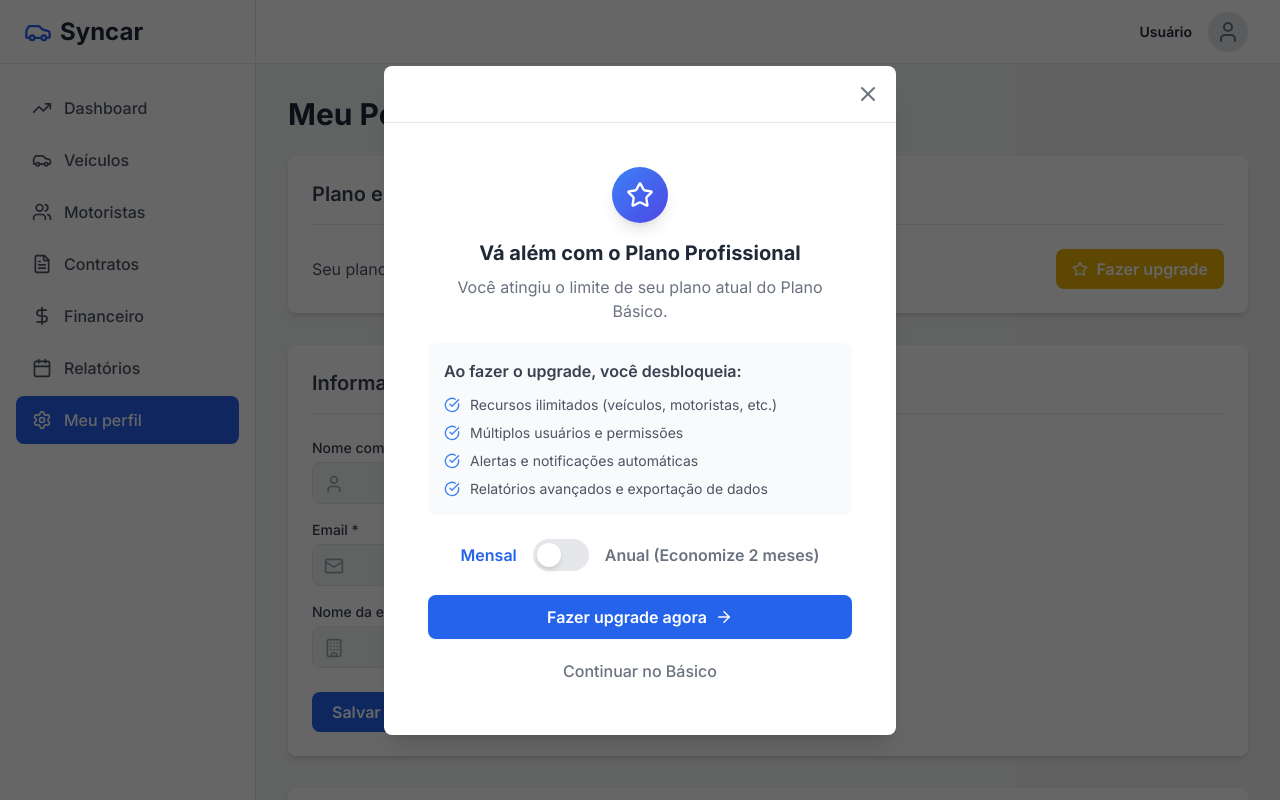
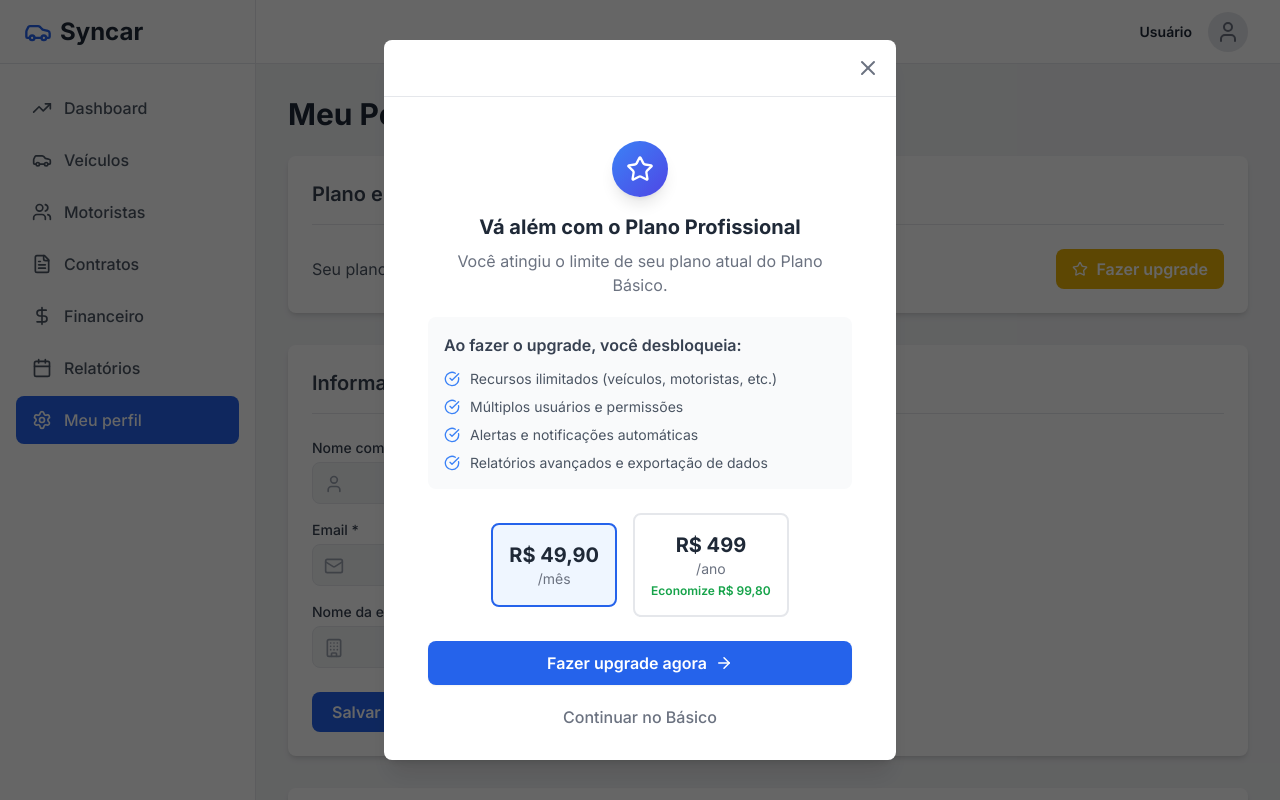
Before and after one commit to matheustrres/syncar-node-app, a Next.js app: page /dashboard/profile in a window 1280 px wide. Both pictures are taken after a click on the button "Fazer upgrade". Shown: the top 800 px of the page. Built offline with nearby package versions, Linux system fonts and the light colour scheme; no server answers.

Commit message:
fix: adjust stripe webhook data fetching & upgrade modal data showed

```diff
--- a/src/app/api/stripe/webhooks/route.ts
+++ b/src/app/api/stripe/webhooks/route.ts
@@ -48,7 +48,7 @@ export async function POST(req: Request) {
         stripeCustomerId: subscription.customer as string,
       },
     });
-    if (user && user.plan !== "PROFESSIONAL") {
+    if (user) {
       await prisma.user.update({
         where: { id: user.id },
         data: { plan: "PROFESSIONAL" },
--- a/src/app/dashboard/drivers/DriversClientPage.tsx
+++ b/src/app/dashboard/drivers/DriversClientPage.tsx
@@ -367,6 +367,9 @@ export default function DriversClientPage({
         isOpen={isUpgradeModalOpen}
         onClose={() => setIsUpgradeModalOpen(false)}
         resourceName="motoristas"
+        monthlyPrice="R$ 49,90"
+        annualPrice="R$ 499"
+        annualSavings="Economize R$ 99,80"
       />
     </div>
   );
--- a/src/app/dashboard/drivers/[id]/DriverDetailsClientPage.tsx
+++ b/src/app/dashboard/drivers/[id]/DriverDetailsClientPage.tsx
@@ -23,6 +23,7 @@ import { PaymentWithRelations } from "@/hooks/useData";
 import DataTableSkeleton from "@/components/ui/DataTableSkeleton";
 import PaymentForm from "@/components/forms/PaymentForm";
 import UpgradePlaceholder from "@/components/ui/UpgradePlaceholder";
+import UpgradeModal from "@/components/ui/UpgradeModal";
 
 const DetailItem = ({
   label,
@@ -74,6 +75,7 @@ export default function DriverDetailsClientPage({
   const [selectedPayment, setSelectedPayment] = useState<Payment | null>(null);
   const [, setIsSavingPayment] = useState(false);
   const [isDeletingPayment, setIsDeletingPayment] = useState(false);
+  const [isUpgradeModalOpen, setIsUpgradeModalOpen] = useState(false);
 
   const handleOpenEditPaymentModal = (payment: Payment) => {
     setSelectedPayment(payment);
@@ -345,9 +347,22 @@ export default function DriverDetailsClientPage({
           Histórico de pagamentos
         </h3>
         {session?.user?.plan === "BASIC" ? (
-          <UpgradePlaceholder featureName="Histórico de pagamentos">
-            <DataTableSkeleton columns={5} />
-          </UpgradePlaceholder>
+          <>
+            <UpgradePlaceholder
+              featureName="Histórico de pagamentos"
+              onUpgradeClick={() => setIsUpgradeModalOpen(true)}
+            >
+              <DataTableSkeleton columns={5} />
+            </UpgradePlaceholder>
+            <UpgradeModal
+              isOpen={isUpgradeModalOpen}
+              onClose={() => setIsUpgradeModalOpen(false)}
+              resourceName="Histórico de pagamentos"
+              monthlyPrice="R$ 49,90"
+              annualPrice="R$ 499"
+              annualSavings="Economize R$ 99,80"
+            />
+          </>
         ) : isLoadingPayments ? (
           <DataTableSkeleton columns={5} />
         ) : payments.length > 0 ? (
--- a/src/app/dashboard/profile/ProfileClientPage.tsx
+++ b/src/app/dashboard/profile/ProfileClientPage.tsx
@@ -1,4 +1,3 @@
-/* eslint-disable @typescript-eslint/no-unused-vars */
 "use client";
 
 import { useSession } from "next-auth/react";
@@ -245,11 +244,26 @@ export default function ProfileClientPage({
 }: {
   initialProfile: UserType | null;
 }) {
-  const { data: session, status: sessionStatus } = useSession();
+  const { data: session, status: sessionStatus, update } = useSession();
   const { profile, isError, mutateProfile } = useFetchProfile(initialProfile);
   const [isUpgradeModalOpen, setIsUpgradeModalOpen] = useState(false);
   const [isPortalLoading, setIsPortalLoading] = useState(false);
   const { showToast } = useToast();
+
+  useEffect(() => {
+    const urlParams = new URLSearchParams(window.location.search);
+    if (urlParams.get("upgrade") === "success") {
+      update(); // Use the destructured 'update' function
+      showToast("Upgrade realizado com sucesso!", "success");
+      // Clean up the URL
+      urlParams.delete("upgrade");
+      window.history.replaceState(
+        { path: window.location.pathname },
+        "",
+        `${window.location.pathname}?${urlParams.toString()}`
+      );
+    }
+  }, [update, showToast]);
 
   if (!profile && !isError) return <ProfileSkeleton />;
   if (isError || !profile) {
@@ -271,14 +285,14 @@ export default function ProfileClientPage({
 
       const { url } = await response.json();
       window.location.href = url;
-    } catch (error) {
+    } catch {
       showToast("Erro ao acessar o portal. Tente novamente.", "error");
       setIsPortalLoading(false);
     }
   };
 
-  const userPlan = session?.user?.plan || "BÁSICO";
-  const isBasicPlan = userPlan === "BÁSICO";
+  const userPlan = session?.user?.plan || "BASIC";
+  const isBasicPlan = userPlan === "BASIC";
 
   const planNames: { [key: string]: string } = {
     BASIC: "Básico",
@@ -286,7 +300,6 @@ export default function ProfileClientPage({
   };
 
   const translatedPlan = planNames[userPlan] || userPlan;
-
   const PlanSection = () => {
     if (sessionStatus === "loading") {
       return (
@@ -338,6 +351,9 @@ export default function ProfileClientPage({
         isOpen={isUpgradeModalOpen}
         onClose={() => setIsUpgradeModalOpen(false)}
         resourceName="seu plano atual"
+        monthlyPrice="R$ 49,90"
+        annualPrice="R$ 499"
+        annualSavings="Economize R$ 99,80"
       />
       <h2 className="text-3xl font-bold text-gray-800 mb-6">Meu Perfil</h2>
 
--- a/src/app/dashboard/reports/AdvancedReports.tsx
+++ b/src/app/dashboard/reports/AdvancedReports.tsx
@@ -11,6 +11,8 @@ import {
 import UpgradePlaceholder from "@/components/ui/UpgradePlaceholder";
 import AdvancedReportsSkeleton from "./AdvancedReportsSkeleton";
 import { VehiclePerformanceReportItem, ExpenseAnalysisReport } from "@/types";
+import { useState } from "react";
+import UpgradeModal from "@/components/ui/UpgradeModal";
 
 const theme = {
   axis: {
@@ -79,14 +81,28 @@ export default function AdvancedReports({
     useFetchVehiclePerformanceReport(initialVehiclePerformance);
   const { data: expenseAnalysis, isLoading: expenseLoading } =
     useFetchExpenseAnalysisReport(initialExpenseAnalysis);
+  const [isUpgradeModalOpen, setIsUpgradeModalOpen] = useState(false);
 
   if (profileLoading) return <AdvancedReportsSkeleton />;
 
   if (profile?.plan !== "PROFESSIONAL") {
     return (
-      <UpgradePlaceholder featureName="Relatórios Avançados">
-        <AdvancedReportsSkeleton />
-      </UpgradePlaceholder>
+      <>
+        <UpgradePlaceholder
+          featureName="Relatórios Avançados"
+          onUpgradeClick={() => setIsUpgradeModalOpen(true)}
+        >
+          <AdvancedReportsSkeleton />
+        </UpgradePlaceholder>
+        <UpgradeModal
+          isOpen={isUpgradeModalOpen}
+          onClose={() => setIsUpgradeModalOpen(false)}
+          resourceName="Relatórios Avançados"
+          monthlyPrice="R$ 49,90"
+          annualPrice="R$ 499"
+          annualSavings="Economize R$ 99,80"
+        />
+      </>
     );
   }
 
--- a/src/app/dashboard/vehicles/VehiclesClientPage.tsx
+++ b/src/app/dashboard/vehicles/VehiclesClientPage.tsx
@@ -377,6 +377,9 @@ export default function VehiclesClientPage({
         isOpen={isUpgradeModalOpen}
         onClose={() => setIsUpgradeModalOpen(false)}
         resourceName="veículos"
+        monthlyPrice="R$ 49,90"
+        annualPrice="R$ 499"
+        annualSavings="Economize R$ 99,80"
       />
     </div>
   );
--- a/src/app/dashboard/vehicles/[id]/VehicleDetailsClientPage.tsx
+++ b/src/app/dashboard/vehicles/[id]/VehicleDetailsClientPage.tsx
@@ -16,6 +16,7 @@ import DataTable, { Column } from "@/components/ui/DataTable";
 import DataTableSkeleton from "@/components/ui/DataTableSkeleton";
 import ExpenseForm from "@/components/forms/ExpenseForm";
 import UpgradePlaceholder from "@/components/ui/UpgradePlaceholder";
+import UpgradeModal from "@/components/ui/UpgradeModal";
 
 const DetailItem = ({
   label,
@@ -67,6 +68,7 @@ export default function VehicleDetailsClientPage({
   const [selectedExpense, setSelectedExpense] = useState<Expense | null>(null);
   const [isSavingExpense, setIsSavingExpense] = useState(false);
   const [isDeletingExpense, setIsDeletingExpense] = useState(false);
+  const [isUpgradeModalOpen, setIsUpgradeModalOpen] = useState(false);
 
   const handleOpenEditExpenseModal = (expense: Expense) => {
     setSelectedExpense(expense);
@@ -315,9 +317,22 @@ export default function VehicleDetailsClientPage({
           Histórico de despesas
         </h3>
         {session?.user?.plan === "BASIC" ? (
-          <UpgradePlaceholder featureName="Histórico de despesas">
-            <DataTableSkeleton columns={4} />
-          </UpgradePlaceholder>
+          <>
+            <UpgradePlaceholder
+              featureName="Histórico de despesas"
+              onUpgradeClick={() => setIsUpgradeModalOpen(true)}
+            >
+              <DataTableSkeleton columns={4} />
+            </UpgradePlaceholder>
+            <UpgradeModal
+              isOpen={isUpgradeModalOpen}
+              onClose={() => setIsUpgradeModalOpen(false)}
+              resourceName="Histórico de despesas"
+              monthlyPrice="R$ 49,90"
+              annualPrice="R$ 499"
+              annualSavings="Economize R$ 99,80"
+            />
+          </>
         ) : isLoadingExpenses ? (
           <DataTableSkeleton columns={4} />
         ) : expenses.length > 0 ? (
--- a/src/components/forms/AuthForm.tsx
+++ b/src/components/forms/AuthForm.tsx
@@ -1,7 +1,7 @@
 "use client";
 
 import React, { useState, useEffect } from "react";
-import { signIn } from "next-auth/react";
+import { signIn, useSession } from "next-auth/react";
 import { useRouter } from "next/navigation";
 import {
   Car,
@@ -51,6 +51,7 @@ const AuthForm = () => {
     hasTwoSpecialChars: false,
   });
   const router = useRouter();
+  const { update: updateSession } = useSession();
   const [showSuccessModal, setShowSuccessModal] = useState(false);
   const [isForgotPasswordModalOpen, setIsForgotPasswordModalOpen] =
     useState(false);
@@ -149,6 +150,7 @@ const AuthForm = () => {
         });
         if (response.ok) {
           setShowSuccessModal(true);
+          updateSession(); // Update session after successful registration
         } else {
           const errorData = await response.json();
           setErrors({ api: errorData.message || "Erro no cadastro." });
--- a/src/components/ui/UpgradeModal.tsx
+++ b/src/components/ui/UpgradeModal.tsx
@@ -9,6 +9,9 @@ interface UpgradeModalProps {
   isOpen: boolean;
   onClose: () => void;
   resourceName: string;
+  monthlyPrice: string;
+  annualPrice: string;
+  annualSavings?: string;
 }
 
 const proFeatures = [
@@ -22,6 +25,9 @@ export default function UpgradeModal({
   isOpen,
   onClose,
   resourceName,
+  monthlyPrice,
+  annualPrice,
+  annualSavings,
 }: UpgradeModalProps) {
   const [billingCycle, setBillingCycle] = useState<"monthly" | "annual">(
     "monthly"
@@ -88,27 +94,29 @@ export default function UpgradeModal({
 
         {/* Seletor de Período */}
         <div className="flex justify-center items-center gap-4 my-6">
-          <span
-            className={`font-semibold ${billingCycle === "monthly" ? "text-blue-600" : "text-gray-500"}`}
+          <button
+            onClick={() => setBillingCycle("monthly")}
+            className={`flex flex-col items-center p-4 rounded-lg border-2 transition-all duration-200 ${billingCycle === "monthly" ? "border-blue-600 bg-blue-50" : "border-gray-200 hover:border-gray-300"}`}
           >
-            Mensal
-          </span>
+            <span className="text-xl font-bold text-gray-800">
+              {monthlyPrice}
+            </span>
+            <span className="text-sm text-gray-500">/mês</span>
+          </button>
           <button
-            onClick={() =>
-              setBillingCycle(billingCycle === "monthly" ? "annual" : "monthly")
-            }
-            className="relative w-14 h-8 bg-gray-200 rounded-full p-1 transition-colors duration-300 ease-in-out"
-            aria-label="Alternar para plano anual"
+            onClick={() => setBillingCycle("annual")}
+            className={`flex flex-col items-center p-4 rounded-lg border-2 transition-all duration-200 ${billingCycle === "annual" ? "border-blue-600 bg-blue-50" : "border-gray-200 hover:border-gray-300"}`}
           >
-            <span
-              className={`absolute left-1 top-1 w-6 h-6 bg-white rounded-full shadow-md transform transition-transform duration-300 ease-in-out ${billingCycle === "annual" ? "translate-x-6" : ""}`}
-            />
+            <span className="text-xl font-bold text-gray-800">
+              {annualPrice}
+            </span>
+            <span className="text-sm text-gray-500">/ano</span>
+            {annualSavings && (
+              <span className="text-xs text-green-600 font-semibold mt-1">
+                {annualSavings}
+              </span>
+            )}
           </button>
-          <span
-            className={`font-semibold ${billingCycle === "annual" ? "text-blue-600" : "text-gray-500"}`}
-          >
-            Anual (Economize 2 meses)
-          </span>
         </div>
 
         <div className="mt-6 flex flex-col gap-3">
```
Also changed, not shown: src/components/ui/UpgradePlaceholder.tsx (+5 -32 lines), src/lib/data-access.ts (+6 -3 lines).
